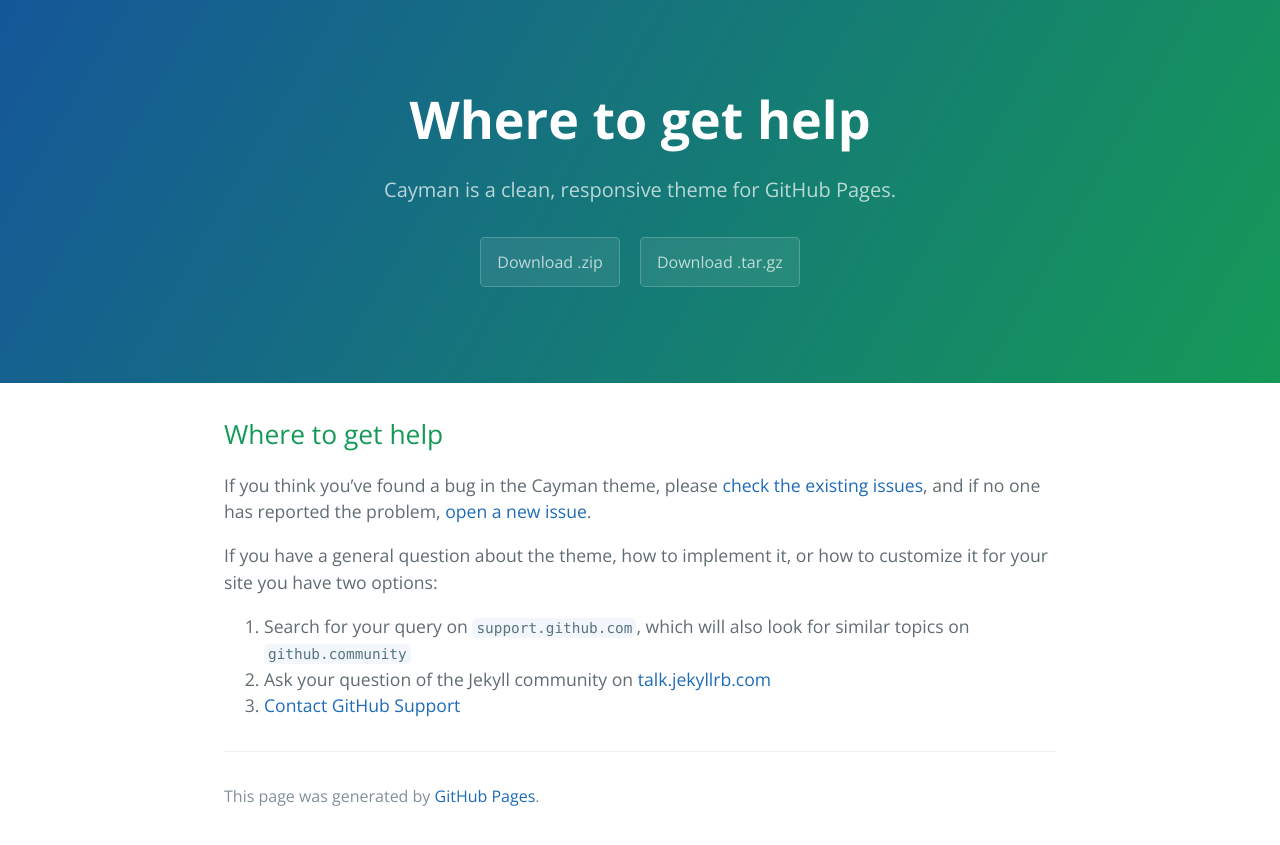
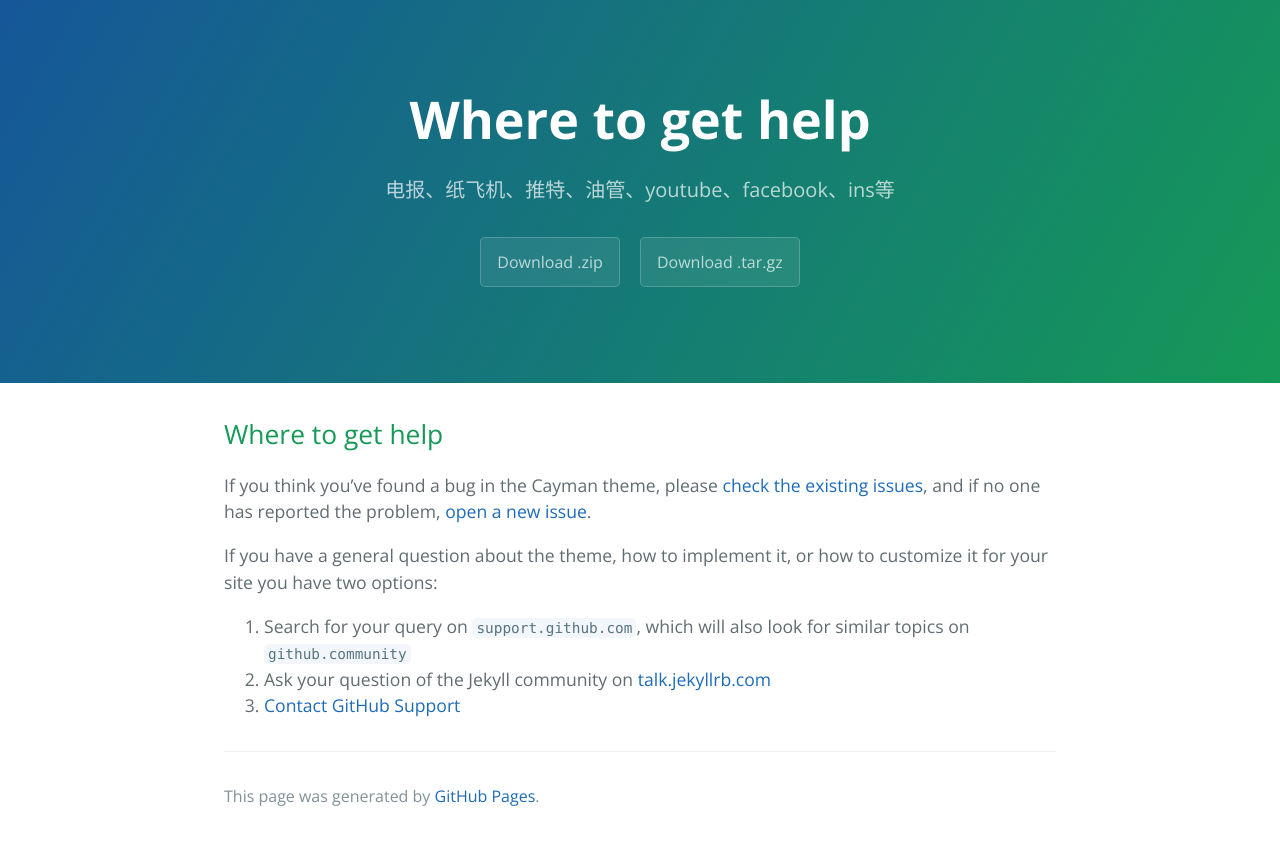
Before and after one commit to tggSearch/tggSearch.github.io, a Jekyll site: the page built from docs/SUPPORT.md, in a window 1280 px wide. Shown: the top 845 px of the page. Built offline with Jekyll 4.4.1, drawn with Linux system fonts in a browser that asks for light colours; our own code applies the rules of GitHub Pages for plain Markdown files.

Commit message:
add-mode

```diff
--- a/_config.yml
+++ b/_config.yml
@@ -1,5 +1,5 @@
-title: Cayman theme
-description: Cayman is a clean, responsive theme for GitHub Pages.
+title: 海外软件技术教程交流&区块链技术交流
+description: 电报、纸飞机、推特、油管、youtube、facebook、ins等
 show_downloads: true
 google_analytics:
 theme: jekyll-theme-cayman
```
